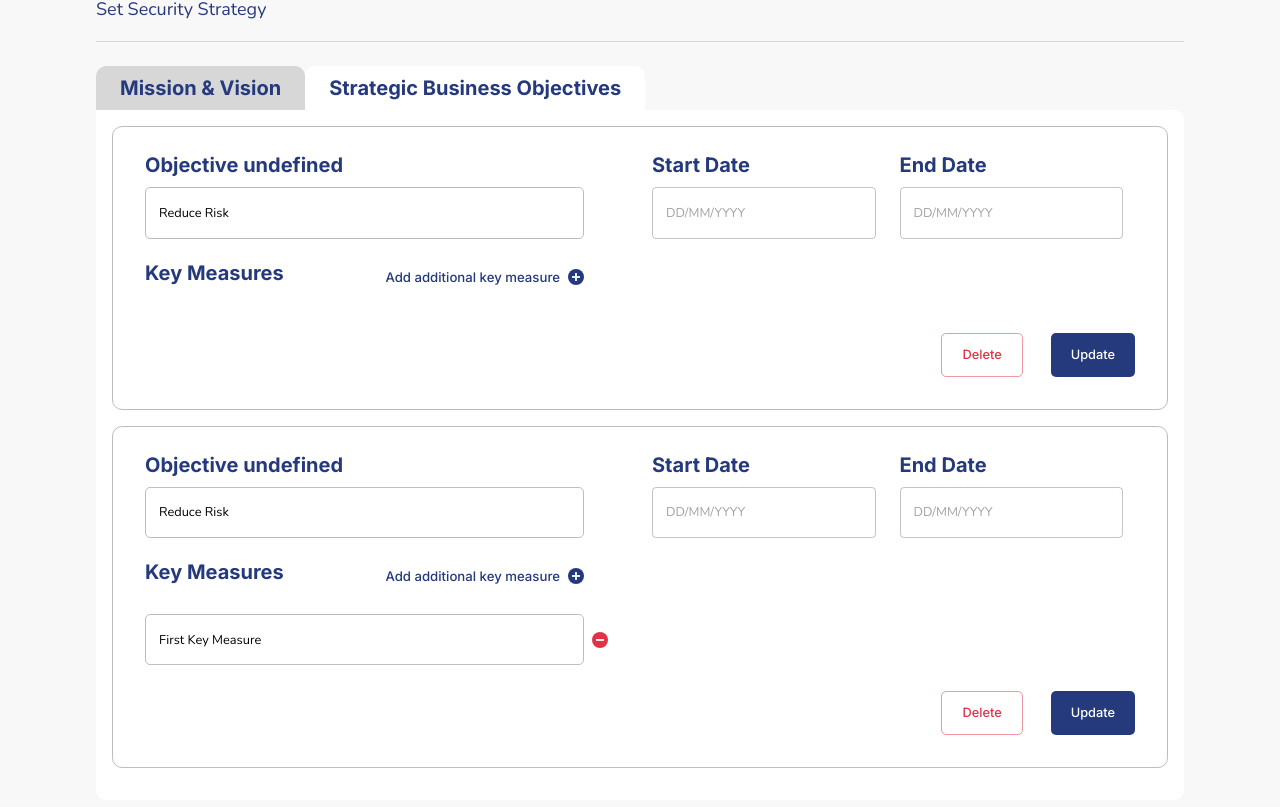
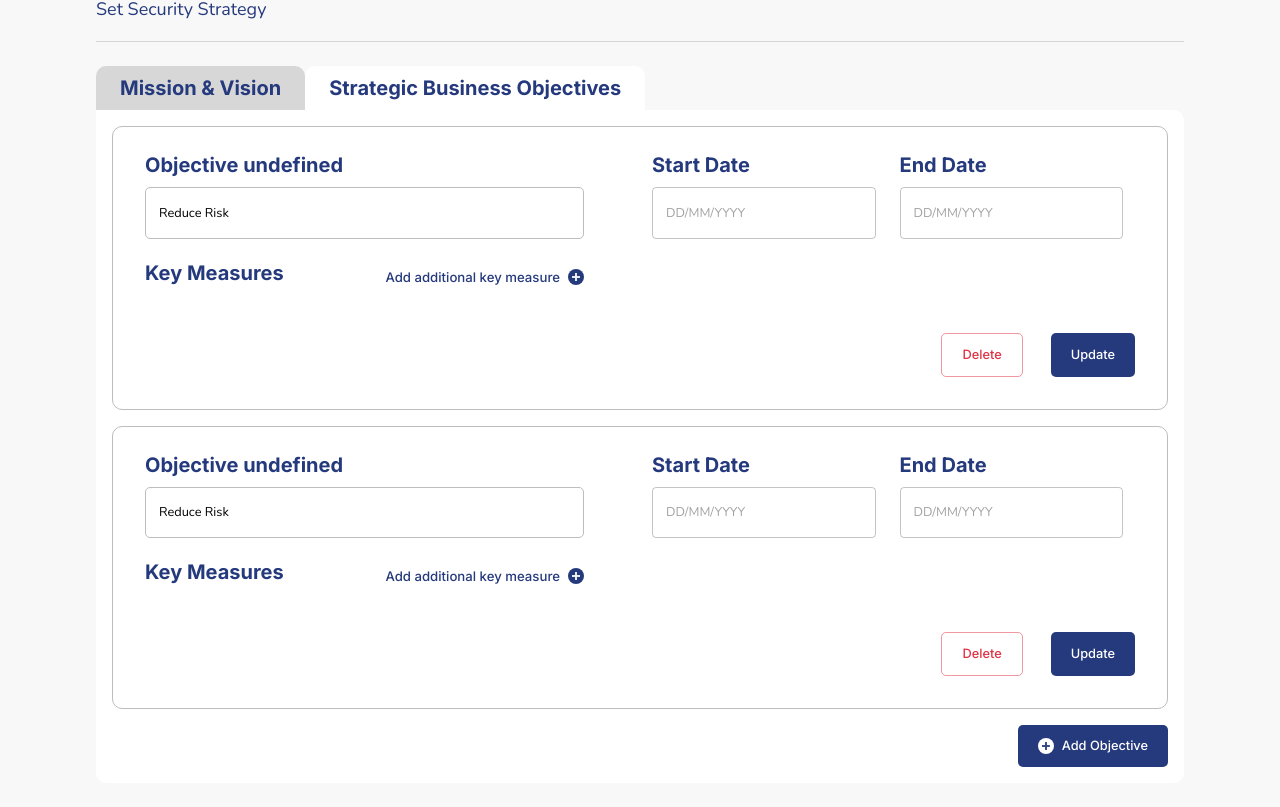
Before and after one commit to XaviourG/avertro-challenge, a React (Create React App) app in the folder client/: page / in a window 1280 px wide. Shown: the part 365-1172 px from the top of the page. Built offline with nearby package versions, Linux system fonts and the light colour scheme; the HTML template or start-up script is replaced by a standard one.

Commit message:
implement Add Objective button on BusinessObjectiveList

```diff
--- a/client/src/assets/icons/avertro_plus.tsx
+++ b/client/src/assets/icons/avertro_plus.tsx
@@ -1,10 +1,19 @@
+import Colors from "../../core/ColorPalette";
+
 interface Props {
   size: string,
+  invert?: boolean,
 }
 
 const PlusIcon = ({
   size,
-}: Props) => <div style={{
+  invert = false,
+}: Props) => {
+  const primaryColor = invert ? Colors.AVERTRO_WHITE : Colors.AVERTRO_BLUE;
+  const secondaryColor = invert ? Colors.AVERTRO_BLUE : Colors.AVERTRO_WHITE;
+
+  return (
+    <div style={{
       display: 'flex',
       justifyContent: 'center',
       alignItems: 'center',
@@ -12,10 +21,12 @@ const PlusIcon = ({
       height: size,
     }}>
       <svg width="100%" height="100%" viewBox="0 0 18 18" fill="none" xmlns="http://www.w3.org/2000/svg">
-    <circle cx="9" cy="9" r="9" fill="#25397D"/>
-    <rect x="8.5" y="5" width="1" height="8" fill="#25397D" stroke="white"/>
-    <rect x="13" y="8.5" width="1" height="8" transform="rotate(90 13 8.5)" fill="#25397D" stroke="white"/>
+        <circle cx="9" cy="9" r="9" fill={primaryColor}/>
+        <rect x="8.5" y="5" width="1" height="8" fill={primaryColor} stroke={secondaryColor}/>
+        <rect x="13" y="8.5" width="1" height="8" transform="rotate(90 13 8.5)" fill={primaryColor} stroke={secondaryColor}/>
       </svg>
     </div>
+  )
+};
 
 export default PlusIcon;
--- a/client/src/components/business-objectives/BusinessObjective.tsx
+++ b/client/src/components/business-objectives/BusinessObjective.tsx
@@ -4,7 +4,7 @@ import { DatePicker, LocalizationProvider } from '@mui/x-date-pickers';
 import { AdapterDayjs } from '@mui/x-date-pickers/AdapterDayjs';
 import BusinessObjectiveDTO from "../../models/DTOs/BusinessObjectiveDTO";
 import Colors from "../../core/ColorPalette";
-import DynamicTextFieldList from "./DynamicTextFieldList";
+import DynamicTextFieldList from "../dynamic-text-field-list/DynamicTextFieldList";
 
 interface Props {
   content: BusinessObjectiveDTO,
--- a/client/src/components/business-objectives/BusinessObjectiveList.tsx
+++ b/client/src/components/business-objectives/BusinessObjectiveList.tsx
@@ -1,6 +1,9 @@
 import { ReactElement } from "react";
 import { useStore } from "../../stores/RootStore";
 import BusinessObjective from "./BusinessObjective";
+import { Button, Typography } from "@mui/material";
+import Colors from "../../core/ColorPalette";
+import PlusIcon from "../../assets/icons/avertro_plus";
 
 const BusinessObjectiveList = (): ReactElement => {
   const { StrategyStore } = useStore();
@@ -22,6 +25,26 @@ const BusinessObjectiveList = (): ReactElement => {
           </div>
         ))
       }
+      <div style={{display: 'flex', justifyContent: 'end'}}>
+        <Button color="primary" variant="contained" sx={{
+          ml: '1.75rem',
+          py: '0.75rem',
+          px: '1.25rem',
+          textTransform: 'none',
+          boxShadow: 'none',
+          borderRadius: '5px',
+        }}>
+          <PlusIcon invert size="1rem" />
+          <Typography sx={{
+            pl: '0.5rem',
+            fontFamily: 'Inter',
+            fontWeight: 500,
+            color: Colors.AVERTRO_WHITE,
+          }}>
+            Add Objective
+          </Typography>
+        </Button>
+      </div>
     </div>
   );
 }
--- a/client/src/components/business-objectives/DynamicTextFieldList.tsx
+++ b/client/src/components/dynamic-text-field-list/DynamicTextFieldList.tsx
@@ -16,7 +16,7 @@ const DynamicTextFieldList = ({
   fields,
   updateFields,
 }: Props): ReactElement => {
-  const [localFields, setLocalFields] = useState<string[]>(fields);
+  const [localFields, setLocalFields] = useState<string[]>([]);
 
   return (
     <div style={{
```
Lines whose indentation alone changed are shown as unchanged.
